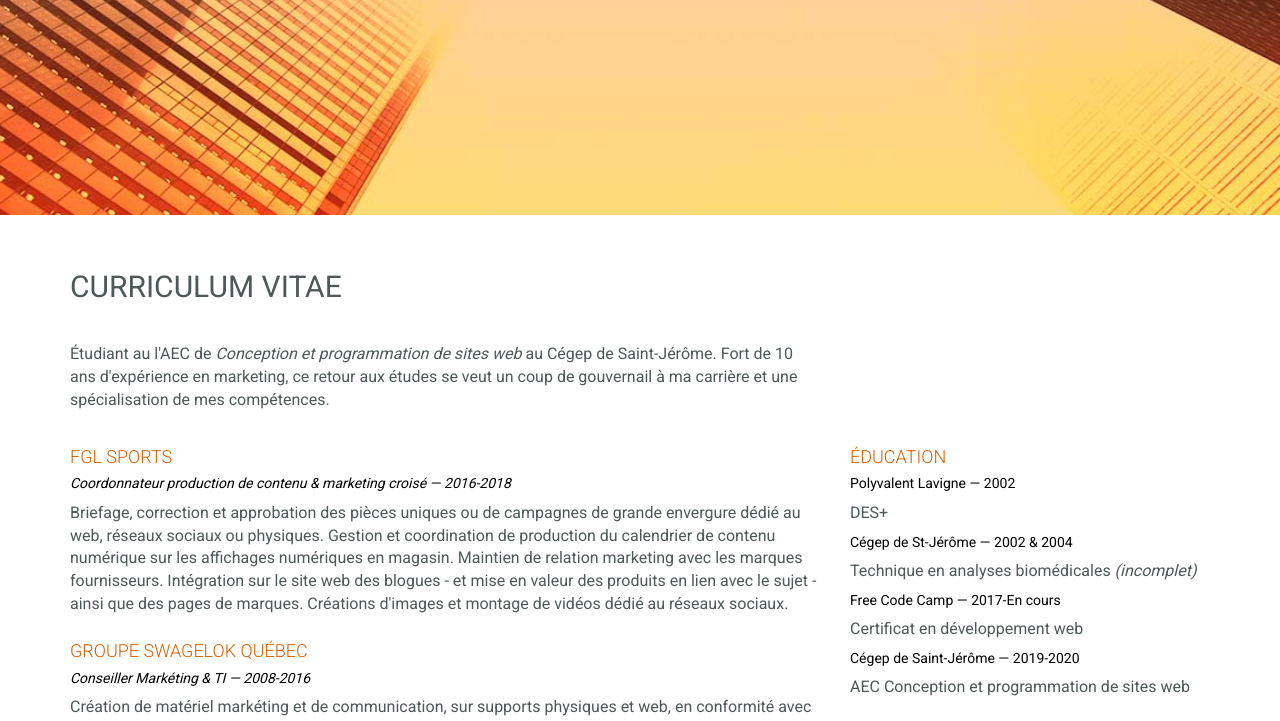
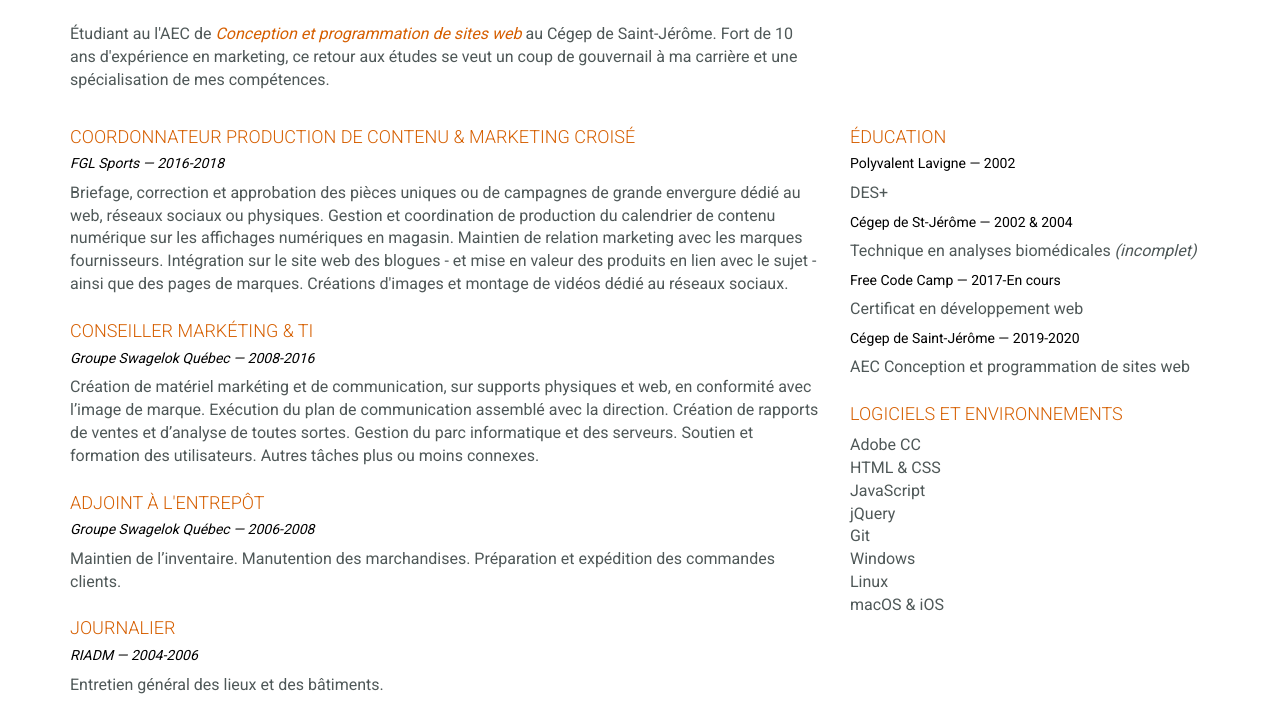
Before and after one commit to ngratton/ng-dev, a plain HTML site: page index.html in a window 1280 px wide. Shown: the part 562-1283 px from the top of the page. Drawn offline with nearby package versions, Linux system fonts and the light colour scheme.

Commit message:
Réorganisation des contenus

```diff
--- a/css/stylesheet.css
+++ b/css/stylesheet.css
@@ -34,7 +34,7 @@ h1 {
   text-transform: uppercase;
   letter-spacing: 0.25em;
   text-align: center;
-  line-height: calc(100vh - 190px);
+  line-height: calc(12.5vh + 190px);
 }
 h2 {
   font-weight: 400;
@@ -139,6 +139,12 @@ h4 {
 .cv h5 {
   color: #000;
 }
+.cv a {
+  color: var(--couleur-principale);
+}
+.cv a:hover {
+  color: #4F5858;
+}
 .cv-poste {
   color: #6f7c7d;
 }
@@ -206,7 +212,7 @@ h4 {
   padding: 15px 15px 45px 15px;
 }
 .mobile {
-  font-size: 3em;
+  font-size: 1.5em;
 }
 
 .reseaux-soc li {
@@ -268,7 +274,7 @@ h4 {
     display: inline;
   }
 }
-@media screen and (max-width: 990px) {
+@media screen and (max-width: 1199px) {
   .separation {
     border-top: 1px solid #DDD;
     margin-top: 20px;
--- a/index.html
+++ b/index.html
@@ -72,47 +72,55 @@
        <div class="row">
         <div class="col-lg-8">
           <p>
-            Étudiant au l'AEC de <em>Conception et programmation de sites web</em> au Cégep de Saint-Jérôme. Fort de 10 ans d'expérience en marketing, ce retour aux études se veut un coup de gouvernail à ma carrière et une spécialisation de mes compétences.
+            Étudiant au l'AEC de <a href="https://fcsei.cstj.qc.ca/programmes-detudes/attestations-detudes-collegiales-a-temps-plein/conception-et-programmation-de-sites-web-nwe-0f/le-programme-nwe-0f/"><em>Conception et programmation de sites web</em></a> au Cégep de Saint-Jérôme. Fort de 10 ans d'expérience en marketing, ce retour aux études se veut un coup de gouvernail à ma carrière et une spécialisation de mes compétences.
           </p>
         </div>
       </div>
       <div class="row">
         <div class="col-lg-8 col-xs-12 separation">
-          <h4>FGL Sports</h4>
-          <h5 class="cv-poste">
+          <h4 class="cv-poste">
+            Coordonnateur production de contenu & marketing croisé
+          </h4>
+          <h5>
             <em>
-              Coordonnateur production de contenu & marketing croisé &mdash; 2016-2018
+              FGL Sports &mdash; 2016-2018
             </em>
           </h5>
           <p>
             Briefage, correction et approbation des pièces uniques ou de campagnes de grande envergure dédié au web, réseaux sociaux ou physiques. Gestion et coordination de production du calendrier de contenu numérique sur les affichages numériques en magasin. Maintien de relation marketing avec les marques fournisseurs. Intégration sur le site web des blogues - et mise en valeur des produits en lien avec le sujet - ainsi que des pages de marques. Créations d'images et montage de vidéos dédié au réseaux sociaux.
           </p>
 
-          <h4>
-            Groupe Swagelok Québec
+          <h4 class="cv-poste">
+            Conseiller Markéting & TI
           </h4>
-          <h5 class="cv-poste">
-            <em>Conseiller Markéting & TI &mdash; 2008-2016</em>
+          <h5>
+            <em>
+              Groupe Swagelok Québec &mdash; 2008-2016
+            </em>
           </h5>
           <p>
             Création de matériel markéting et de communication, sur supports physiques et web, en conformité avec l’image de marque. Exécution du plan de communication assemblé avec la direction. Création de rapports de ventes et d’analyse de toutes sortes. Gestion du parc informatique et des serveurs. Soutien et formation des utilisateurs. Autres tâches plus ou moins connexes.
           </p>
 
-          <h4>
-            Groupe Swagelok Québec
+          <h4 class="cv-poste">
+            Adjoint à l'entrepôt
           </h4>
-          <h5 class="cv-poste">
-            <em>Adjoint à l'entrepôt &mdash; 2006-2008</em>
+          <h5>
+            <em>
+              Groupe Swagelok Québec &mdash; 2006-2008
+            </em>
           </h5>
           <p>
             Maintien de l’inventaire. Manutention des marchandises. Préparation et expédition des commandes clients.
           </p>
 
-          <h4>
-            RIADM
+          <h4 class="cv-poste">
+            Journalier
           </h4>
-          <h5 class="cv-poste">
-            <em>Journalier &mdash; 2004-2006</em>
+          <h5>
+            <em>
+              RIADM &mdash; 2004-2006
+            </em>
           </h5>
           <p>
             Entretien général des lieux et des bâtiments.
@@ -170,6 +178,9 @@
             </li>
             <li>
                 Windows
+            </li>
+            <li>
+                Linux
             </li>
             <li>
                 macOS & iOS
```
